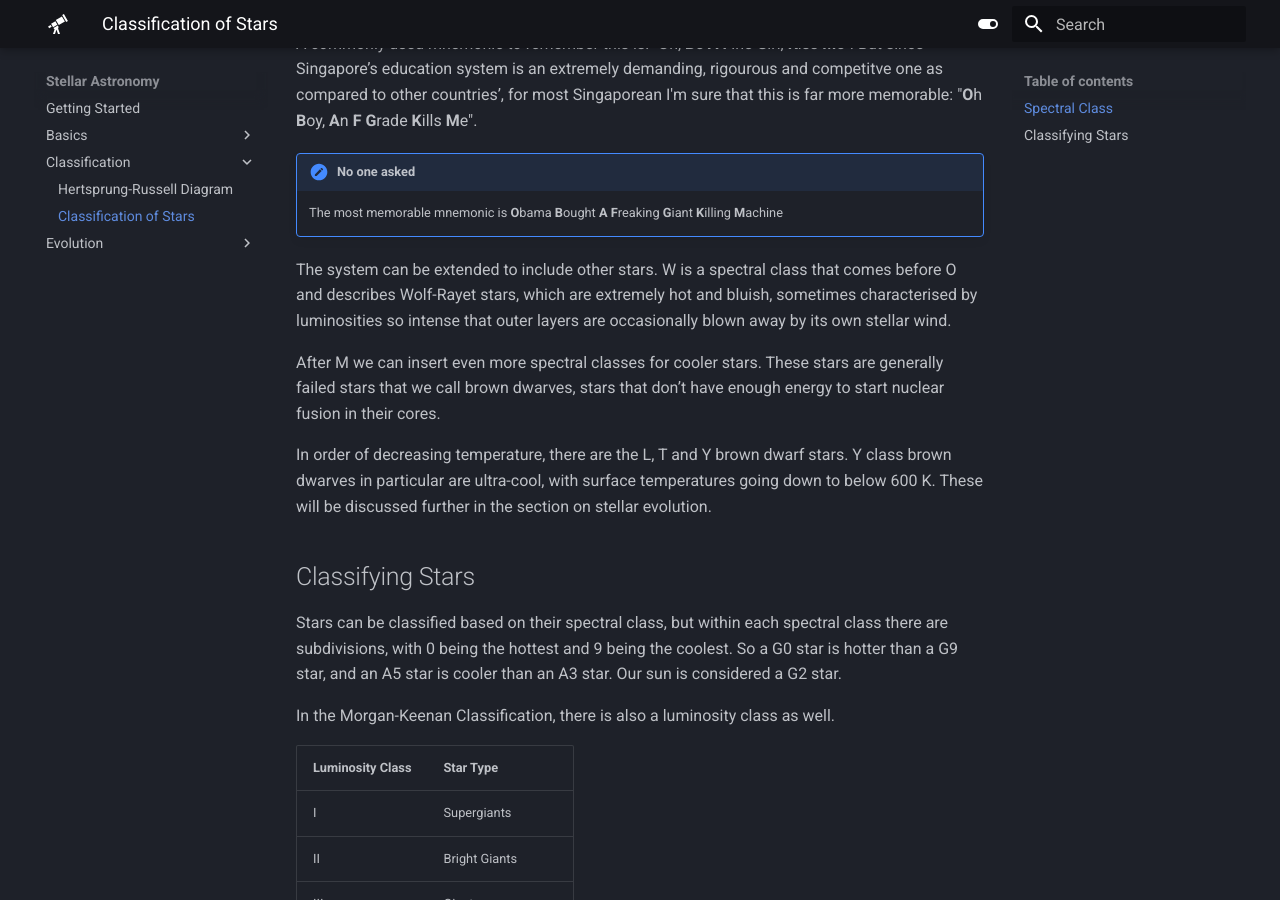
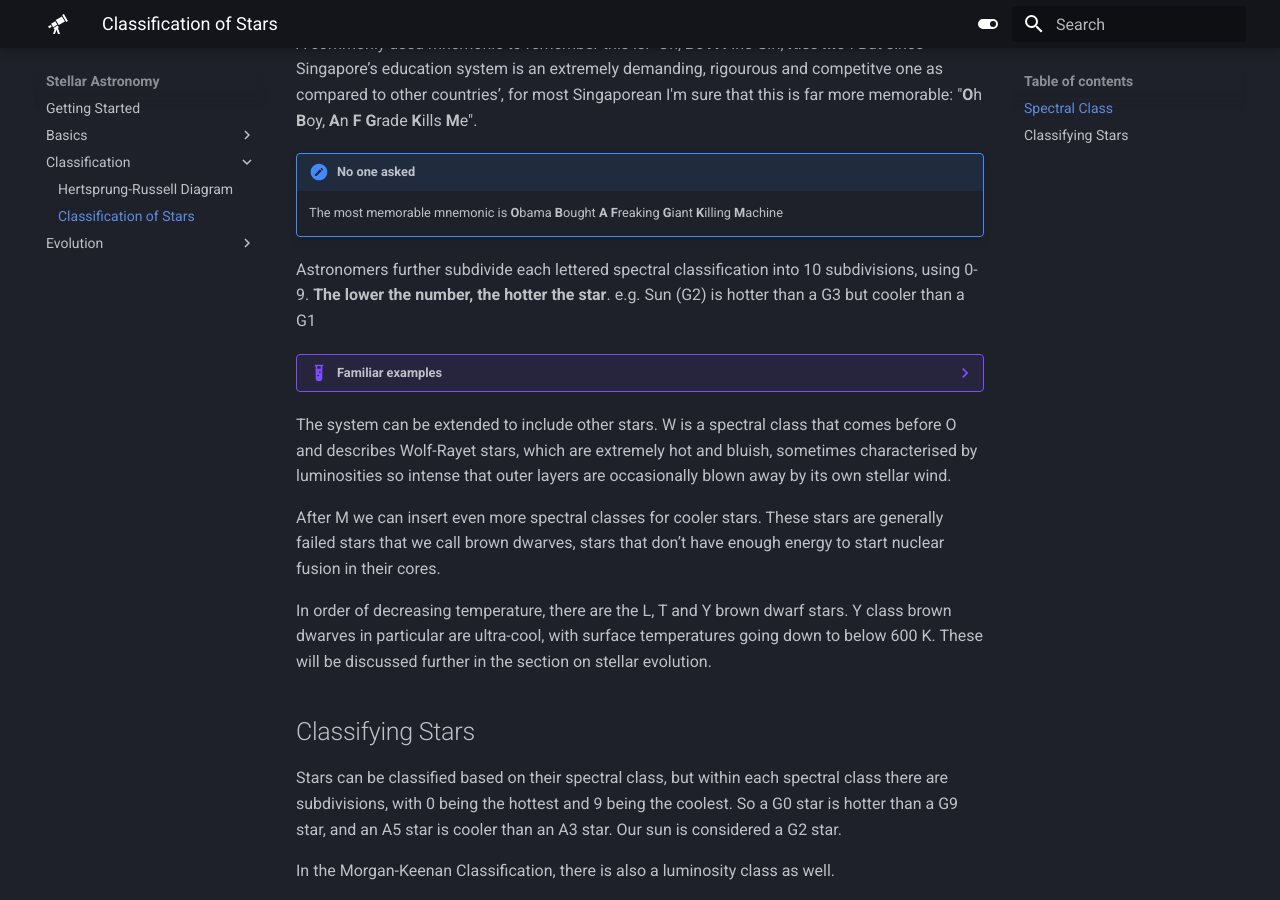
Before and after one commit to nushastro/website, an MkDocs documentation site: the page built from docs/stellar/classification/classification.md, in a window 1280 px wide and 900 px high, scrolled down 483 px. Built offline with MkDocs 1.6.1 and Material for MkDocs 9.7.7, drawn with Linux system fonts in a browser that asks for light colours.

Commit message:
added examples to OBAFGKM

```diff
--- a/docs/stellar/classification/classification.md
+++ b/docs/stellar/classification/classification.md
@@ -17,7 +17,23 @@
 **K**ills **M**e".
 
 !!! note "No one asked"
+
     The most memorable mnemonic is **O**bama **B**ought **A** **F**reaking **G**iant **K**illing **M**achine
+
+Astronomers further subdivide each lettered spectral classification into 10 subdivisions, using 0-9.
+**The lower the number, the hotter the star**. e.g. Sun (G2) is hotter than a G3 but cooler than a G1
+
+??? example "Familiar examples"
+
+    | spectral class | surface temperature (K) | example                              |
+    | -------------- | ----------------------- | ------------------------------------ |
+    | O              | 30,000                  | Mintaka Aa1 (O9)             |
+    | B              | 20,000                  | Rigel (B8)                           |
+    | A              | 10,000                  | Vega (A0), Sirius(A1)                |
+    | F              | 7000                    | Canopus (F0)                         |
+    | G              | 6000                    | Sun (G2), Alpha Centauri (G2)        |
+    | K              | 4000                    | Arcturus (K2), Aldebaran (K5)        |
+    | M              | 3000                    | Betelgeuse (M2), Barnard's star (M5) |
 
 The system can be extended to include other stars. W is a spectral class that comes
 before O and describes Wolf-Rayet stars, which are extremely hot and bluish, sometimes
@@ -33,6 +49,7 @@
 stellar evolution.
 
 ## Classifying Stars
+
 Stars can be classified based on their spectral class, but within each spectral class there are
 subdivisions, with 0 being the hottest and 9 being the coolest. So a G0 star is hotter than a G9 star, and an A5
 star is cooler than an A3 star. Our sun is considered a G2 star.
@@ -40,7 +57,7 @@
 In the Morgan-Keenan Classification, there is also a luminosity class as well.
 
 | Luminosity Class | Star Type          |
-|------------------|--------------------|
+| ---------------- | ------------------ |
 | I                | Supergiants        |
 | II               | Bright Giants      |
 | III              | Giants             |
```
